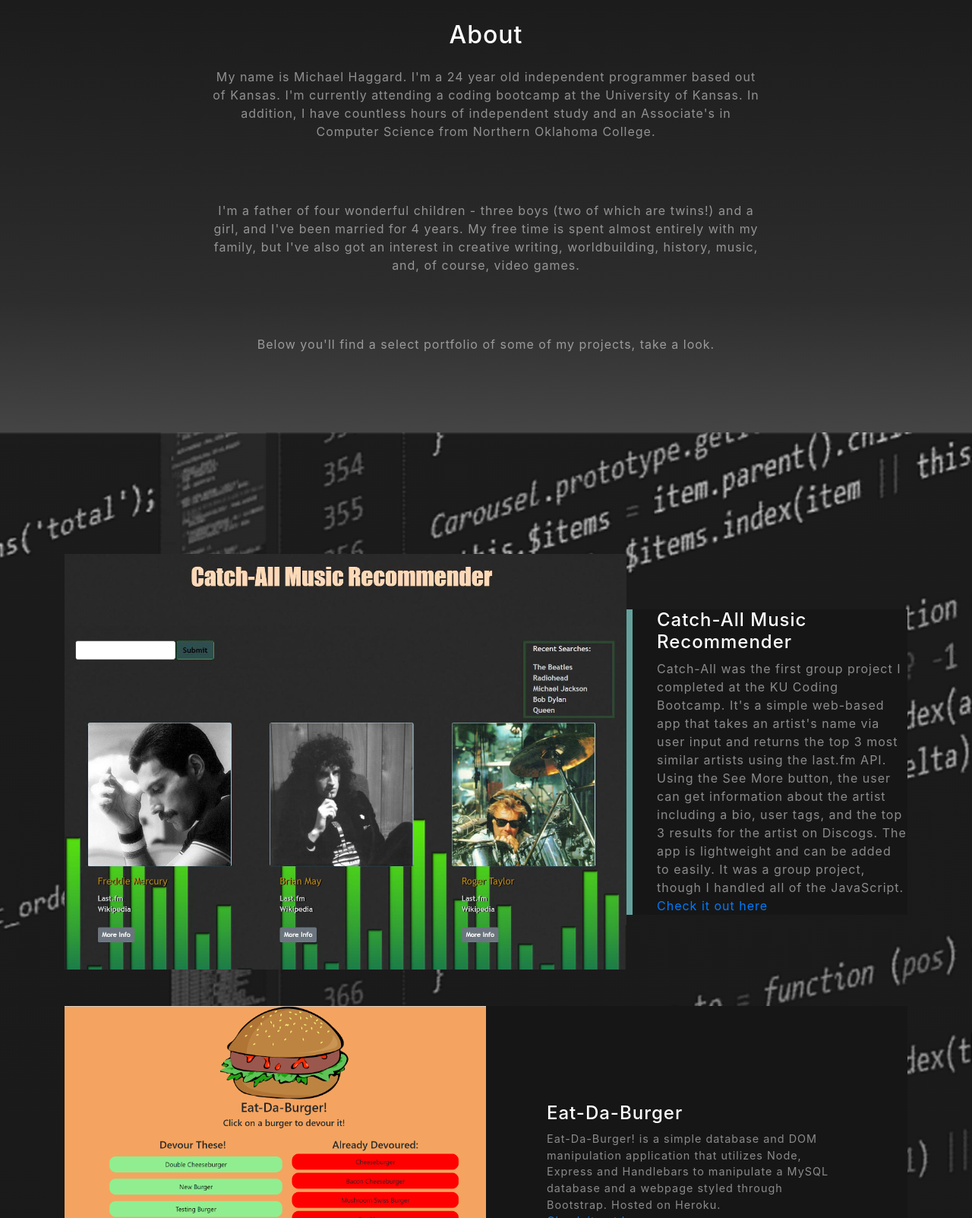
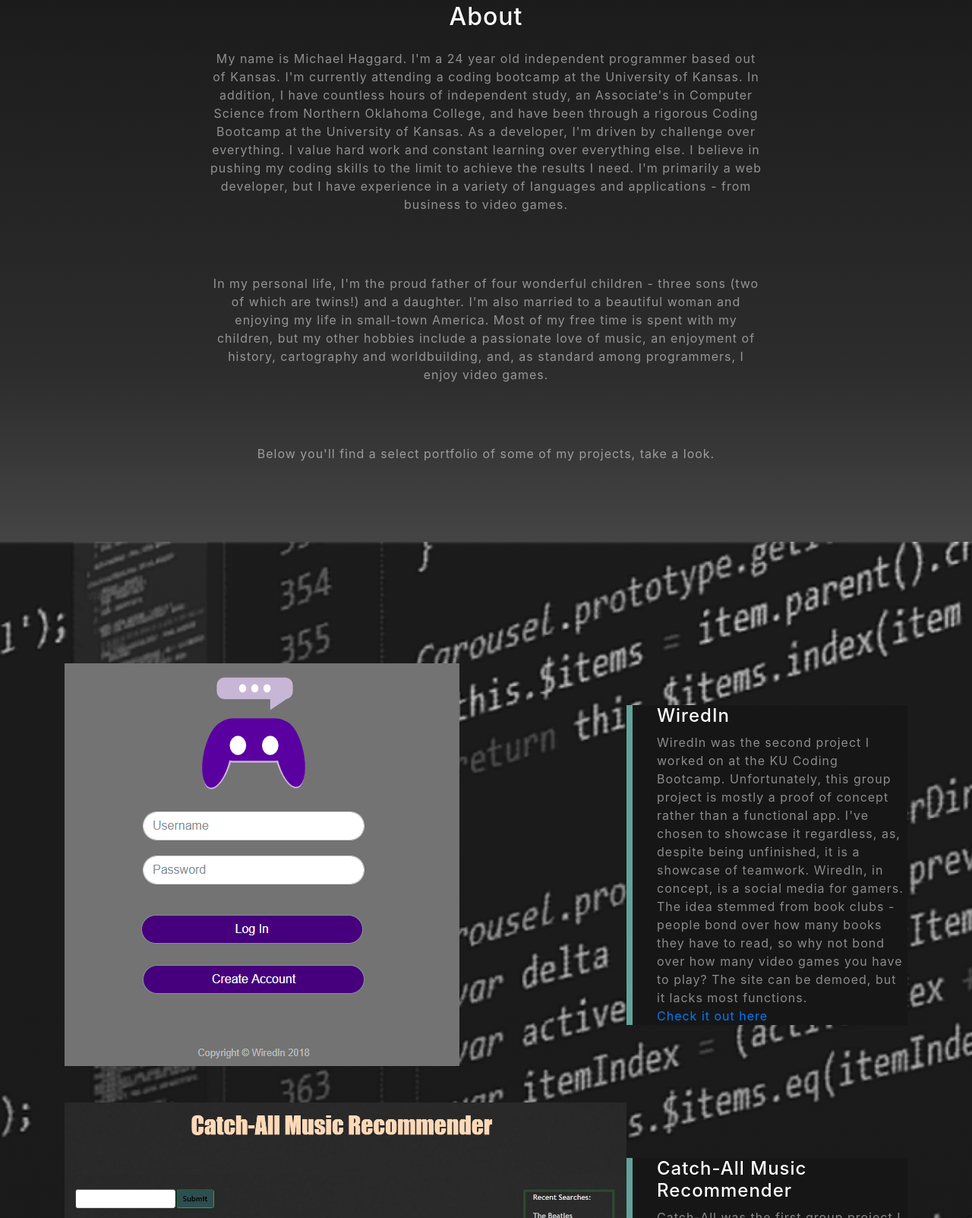
Before and after one commit to MichaelH94/Bootstrap-Portfolio, a website with bundled scripts: page index.html in a window 1280 px wide. Shown: the part 957-2560 px from the top of the page at 76% size. Built offline with nearby package versions, Linux system fonts and the light colour scheme.

Commit message:
updated with project 2

```diff
--- a/index.html
+++ b/index.html
@@ -5,15 +5,13 @@
 
     <meta charset="utf-8">
     <meta name="viewport" content="width=device-width, initial-scale=1, shrink-to-fit=no">
-    <meta name="description" content="">
-    <meta name="author" content="">
 
     <title>Michael Haggard's Portfolio</title>
     <link href="vendor/bootstrap/css/bootstrap.min.css" rel="stylesheet">
     <link href="vendor/fontawesome-free/css/all.min.css" rel="stylesheet">
     <link href="https://fonts.googleapis.com/css?family=Varela+Round" rel="stylesheet">
     <link href="https://fonts.googleapis.com/css?family=Nunito:200,200i,300,300i,400,400i,600,600i,700,700i,800,800i,900,900i" rel="stylesheet">
-    <link href="css/grayscale.min.css" rel="stylesheet"><
+    <link href="css/grayscale.min.css" rel="stylesheet">
     <link href="css/grayscale.css" rel="stylesheet">
 
 
@@ -63,10 +61,11 @@
           <div class="col-lg-8 mx-auto">
             <h2 class="text-white mb-4">About</h2>
             <p class="text-white-50">My name is Michael Haggard. I'm a 24 year old independent programmer based out of Kansas. I'm currently attending a coding bootcamp at the University of Kansas. In addition, I have countless hours of
-              independent study and an Associate's in Computer Science from Northern Oklahoma College.
+              independent study, an Associate's in Computer Science from Northern Oklahoma College, and have been through a rigorous Coding Bootcamp at the University of Kansas. As a developer, I'm driven by challenge over everything. I
+              value hard work and constant learning over everything else. I believe in pushing my coding skills to the limit to achieve the results I need. I'm primarily a web developer, but I have experience in a variety of languages and applications - from business to video games.
             </p>
-            <p class="text-white-50">I'm a father of four wonderful children - three boys (two of which are twins!) and a girl, and I've been married for 4 years. My free time is spent almost entirely with my family, but I've also got an interest
-              in creative writing, worldbuilding, history, music, and, of course, video games.
+            <p class="text-white-50">In my personal life, I'm the proud father of four wonderful children - three sons (two of which are twins!) and
+              a daughter. I'm also married to a beautiful woman and enjoying my life in small-town America. Most of my free time is spent with my children, but my other hobbies include a passionate love of music, an enjoyment of history, cartography and worldbuilding, and, as standard among programmers, I enjoy video games.
               </p>
               <p class="text-white-50">Below you'll find a select portfolio of some of my projects, take a look.
                   </p>
@@ -79,6 +78,23 @@
     <section id="projects" class="projects-section">
       <div class="container">
         <!-- Featured Project Row -->
+        <div class="row align-items-center no-gutters mb-4 mb-lg-5">
+          <div class="col-xl-8 col-lg-7">
+            <a href="https://wiredin.herokuapp.com/"><img class="img-fluid mb-3 mb-lg-0" src="img/wiredindemo.png" alt=""></a>
+          </div>
+          <div class="col-xl-4 col-lg-5">
+            <div class="featured-text text-center text-lg-left text-white bg-black">
+              <h4>WiredIn</h4>
+              <p class="text-white-50 mb-0">WiredIn was the second project I worked on at the KU Coding Bootcamp. Unfortunately, this group project
+                is mostly a proof of concept rather than a functional app. I've chosen to showcase it regardless, as, despite being unfinished, it is a showcase of teamwork.
+                WiredIn, in concept, is a social media for gamers. The idea stemmed from book clubs - people bond over how many books they have to read, so why not bond over
+                how many video games you have to play? The site can be demoed, but it lacks most functions.
+              </p>
+              <a href="https://wiredin.herokuapp.com/">Check it out here</a>
+            </div>
+          </div>
+        </div>
+        <!-- Second Featured Project -->
         <div class="row align-items-center no-gutters mb-4 mb-lg-5">
           <div class="col-xl-8 col-lg-7">
             <a href="https://michaelh94.github.io/CatchAll/"><img class="img-fluid mb-3 mb-lg-0" src="img/catch-all.jpg" alt=""></a>
@@ -159,7 +175,7 @@
       </div>
     </section>
 
-    <!-- Signup Section -->
+    <!-- Contact Section - Not working atm -->
     <section id="signup" class="signup-section">
       <div class="container">
         <div class="row">
@@ -186,7 +202,7 @@
       </div>
     </section>
 
-    <!-- Contact Section -->
+    <!-- Links -->
     <section class="contact-section bg-black">
       <div class="container">
 
```
Also changed, not shown: img/wiredindemo.png (added).
